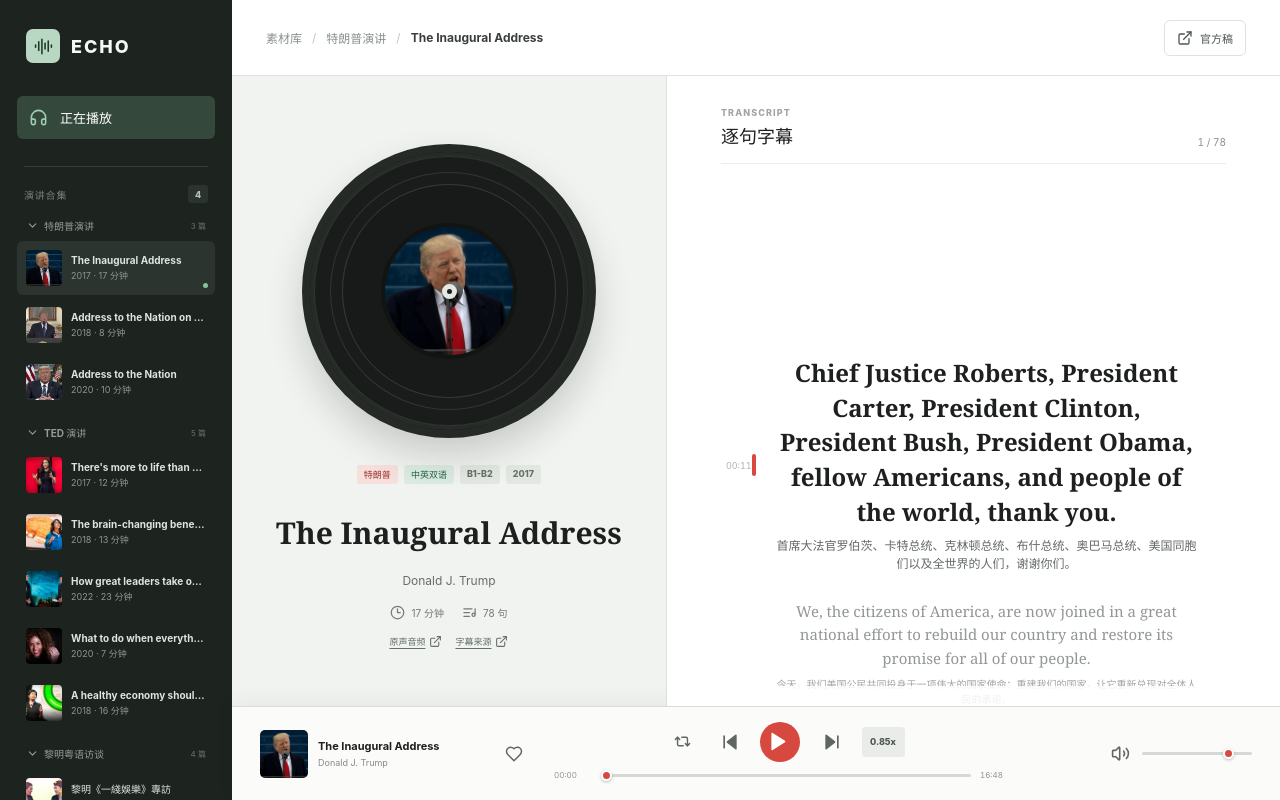
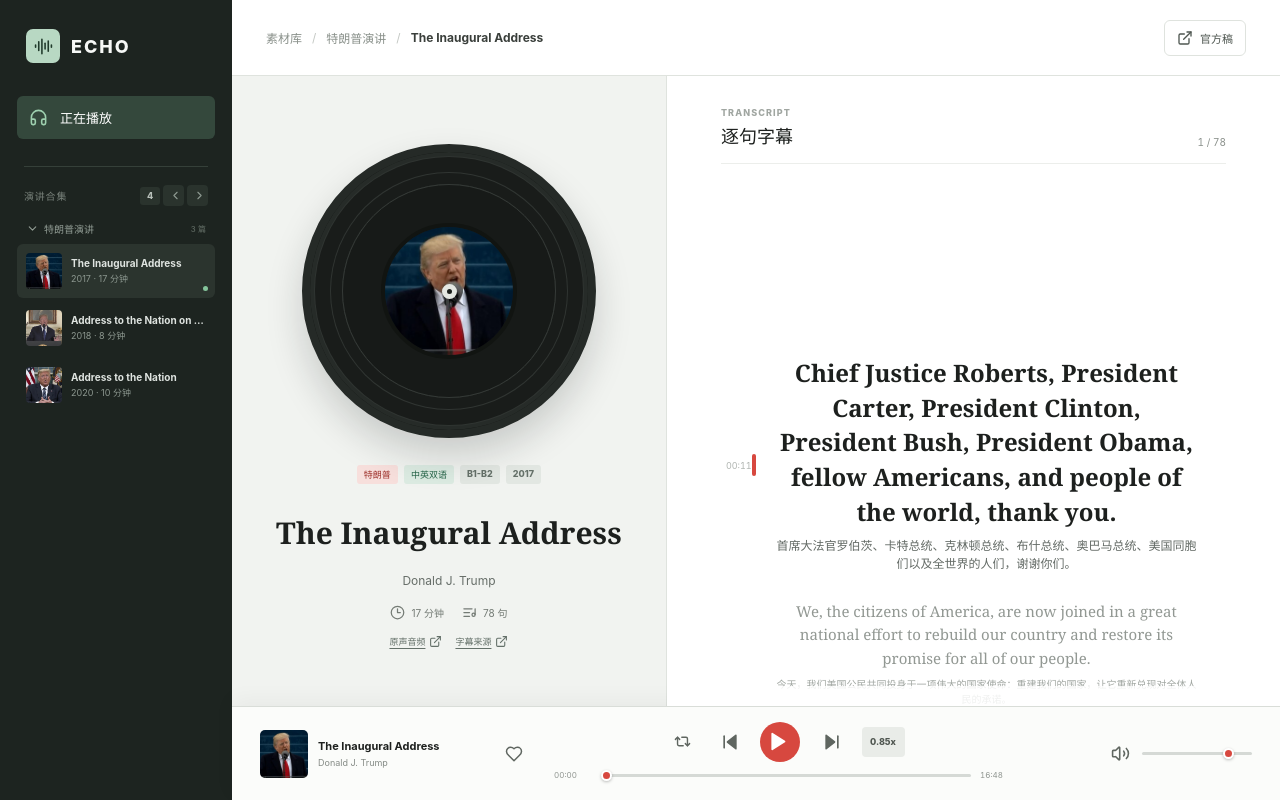
Before and after one commit to WuYunHo/AloudSpeak, a React (Vite) app: page / in a window 1280 px wide. Built offline with nearby package versions, Linux system fonts and the light colour scheme; grey boxes are pictures that could not be loaded.

Commit message:
Add sliding collection playlist

```diff
--- a/src/App.tsx
+++ b/src/App.tsx
@@ -3,6 +3,8 @@ import type { CSSProperties } from 'react'
 import {
   AudioLines,
   ChevronDown,
+  ChevronLeft,
+  ChevronRight,
   Clock3,
   ExternalLink,
   Headphones,
@@ -207,6 +209,7 @@ function App() {
   const audioRef = useRef<HTMLAudioElement | null>(null)
   const lyricsViewportRef = useRef<HTMLDivElement | null>(null)
   const lyricLineRefs = useRef<(HTMLButtonElement | null)[]>([])
+  const playlistViewportRef = useRef<HTMLDivElement | null>(null)
   const lesson = lessons[lessonIndex]
   const collection = collections.find((item) => item.lessons.some(({ id }) => id === lesson.id)) ?? collections[0]
   const isLiked = Boolean(likedLessons[lesson.id])
@@ -328,13 +331,17 @@ function App() {
     setExpandedCollections((value) => ({ ...value, [collectionId]: !value[collectionId] }))
   }
 
+  const slideCollections = (direction: number) => {
+    playlistViewportRef.current?.scrollBy({ left: direction * playlistViewportRef.current.clientWidth, behavior: 'smooth' })
+  }
+
   return (
     <div className="player-shell">
       <aside className="sidebar">
         <div className="brand"><span className="brand-mark"><AudioLines size={19} /></span><span>ECHO</span></div>
         <div className="side-nav"><div className="active"><Headphones size={19} /><span>正在播放</span></div></div>
-        <div className="playlist-heading"><span>演讲合集</span><small>{collections.length}</small></div>
-        <div className="playlist">
+        <div className="playlist-heading"><span>演讲合集</span><div className="playlist-count"><small>{collections.length}</small><button type="button" onClick={() => slideCollections(-1)} aria-label="上一个合集" title="上一个合集"><ChevronLeft size={13} /></button><button type="button" onClick={() => slideCollections(1)} aria-label="下一个合集" title="下一个合集"><ChevronRight size={13} /></button></div></div>
+        <div className="playlist" ref={playlistViewportRef} tabIndex={0} aria-label="可滑动的演讲合集列表">
           {collections.map((itemCollection) => (
             <section className="playlist-collection" key={itemCollection.id} aria-label={itemCollection.title}>
               <button
--- a/src/styles.css
+++ b/src/styles.css
@@ -31,9 +31,12 @@ button:focus-visible, a:focus-visible, input:focus-visible { outline: 3px solid
 .side-nav > div.active svg { color: #9ed0af; }
 .playlist-heading { margin: 27px 7px 10px; padding-top: 18px; display: flex; justify-content: space-between; align-items: center; border-top: 1px solid #354039; color: #79827b; font-size: 10px; font-weight: 800; letter-spacing: .8px; text-transform: uppercase; }
 .playlist-heading small { min-width: 20px; height: 18px; display: grid; place-items: center; border-radius: 3px; color: #b8c0ba; background: #2a332d; font-size: 9px; letter-spacing: 0; }
-.playlist { min-height: 0; display: grid; align-content: start; gap: 11px; overflow-y: auto; scrollbar-width: none; }
+.playlist-count { display: flex; align-items: center; gap: 3px; }
+.playlist-count button { width: 21px; height: 21px; display: grid; place-items: center; border: 0; border-radius: 4px; color: #8d9990; background: #2a332d; cursor: pointer; }
+.playlist-count button:hover { color: #fff; background: #3b4a40; }
+.playlist { min-height: 0; display: flex; align-items: flex-start; gap: 11px; overflow-x: auto; overflow-y: hidden; scroll-snap-type: x mandatory; scroll-behavior: smooth; scrollbar-width: none; }
 .playlist::-webkit-scrollbar { display: none; }
-.playlist-collection { display: grid; gap: 3px; }
+.playlist-collection { min-width: 100%; flex: 0 0 100%; display: grid; align-content: start; gap: 3px; scroll-snap-align: start; }
 .collection-heading { width: 100%; height: 25px; padding: 0 9px; display: flex; align-items: center; justify-content: space-between; border: 0; color: #929d95; background: transparent; cursor: pointer; }
 .collection-heading:hover { color: #dce2dd; }
 .collection-heading > span { min-width: 0; display: flex; align-items: center; gap: 5px; }
@@ -167,6 +170,7 @@ input[type="range"]::-moz-range-thumb { width: 9px; height: 9px; border: 2px sol
   .brand > span:last-child, .side-nav span, .playlist-heading, .collection-heading strong, .collection-heading small, .playlist-item > span, .source-note, .profile div, .profile svg { display: none; }
   .side-nav > div { width: 48px; padding: 0; justify-content: center; }
   .playlist { width: 100%; margin-top: 24px; gap: 10px; }
+  .playlist-count { display: none; }
   .playlist-collection { gap: 7px; }
   .collection-heading { height: 24px; padding: 0; justify-content: center; }
   .collection-heading > span { gap: 0; }
```
